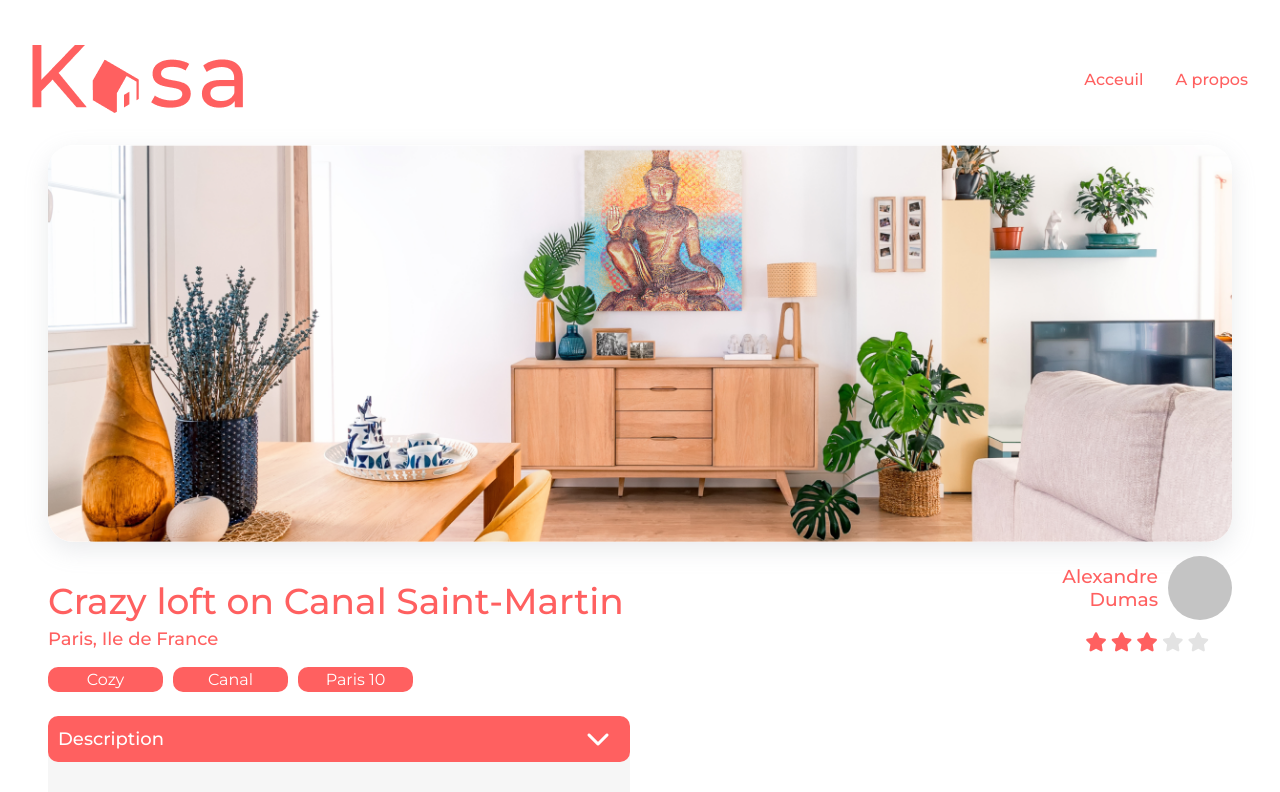
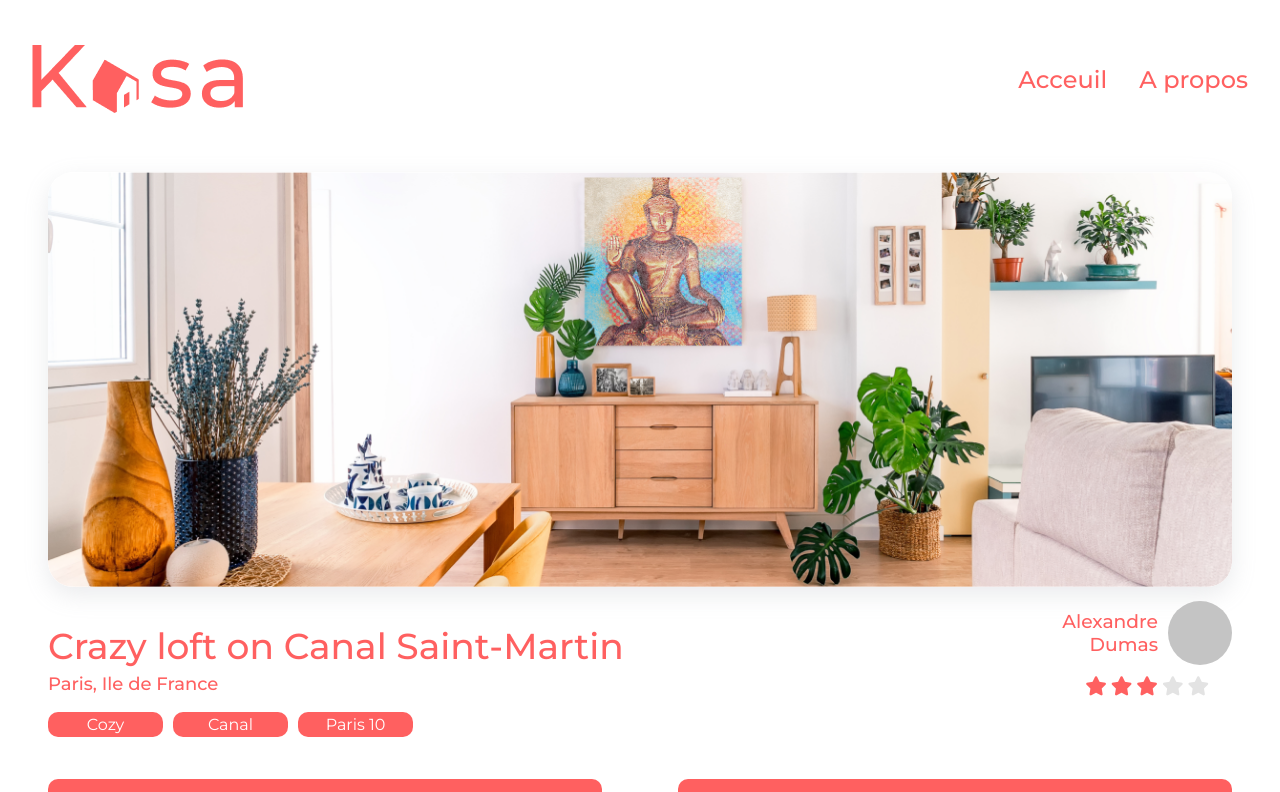
Before and after one commit to Babanlpz/Formation-Openclassrooms-Kasa_Projet_8, a React (Vite) app: page /flat in a window 1280 px wide. Shown: the top 792 px of the page. Built offline with nearby package versions, Linux system fonts and the light colour scheme; a web font is replaced by a local one.

Commit message:
FEAT components

```diff
--- /dev/null
+++ b/src/components/ApartmentBanner.jsx
@@ -0,0 +1,12 @@
+import React from 'react'
+import "./ApartmentBanner.scss"
+
+function ApartmentBanner () {
+  return (
+    <div className='apartment__banner'>
+        <img src='image2.png' alt='Image appartement' />
+    </div>
+  )
+}
+
+export default ApartmentBanner
--- /dev/null
+++ b/src/components/ApartmentBanner.scss
@@ -0,0 +1,11 @@
+@use "../scss/variables.scss" as *;
+
+.apartment__banner {
+    img {
+    margin-top: 27px;
+    width: 100%;
+    height: 415px;
+    box-shadow: rgba(149, 157, 165, 0.2) 0px 8px 24px;
+    border-radius: 25px;
+    }
+}
--- a/src/components/ApartmentDescription.jsx
+++ b/src/components/ApartmentDescription.jsx
@@ -3,7 +3,7 @@ import "./ApartmentDescription.scss";
 
 function ApartmentDescription() {
     return (
-        <div>
+
             <div className='apartment__description'>
                 <p className='description__header'>
                 <span>Description</span>
@@ -11,14 +11,7 @@ function ApartmentDescription() {
                 </p>
                 <p className='description__content'>Lorem ipsum dolor sit amet consectetur adipisicing elit. Iure, quia beatae facere sequi, saepe laboriosam illum nesciunt obcaecati rerum illo adipisci dolore distinctio ratione ea cum animi, quos commodi provident.</p>
             </div>
-            <div className='apartment__description'>
-                <p className='description__header'>
-                    <span>Équipements</span>
-                    <i class="fas fa-chevron-down"></i>
-                </p>
-                <p className='description__content'>Lorem ipsum dolor sit amet consectetur adipisicing elit. Iure, quia beatae facere sequi, saepe laboriosam illum nesciunt obcaecati rerum illo adipisci dolore distinctio ratione ea cum animi, quos commodi provident.</p>
-            </div>
-        </div>
+
     );
 }
 
--- a/src/components/ApartmentDescription.scss
+++ b/src/components/ApartmentDescription.scss
@@ -1,9 +1,7 @@
 @use "../scss/variables.scss" as *;
 
 .apartment__description {
-    width: 582px;
     margin-top: 24px;
-
     i {
         font-size: 24px;
         cursor: pointer;
@@ -21,6 +19,9 @@
         line-height: 26px;
         letter-spacing: 0em;
         text-align: left;
+            @media screen and (width <= 768px) {
+                margin-top: 13px;
+            }
         }
     .description__content {
         background-color: #F6F6F6;
@@ -31,4 +32,14 @@
         top: -3rem;
         z-index: -1;
     }
+
  }
+
+ .apartment__description__area {
+    display: flex;
+    gap: 76px;
+    @media screen and (width <= 768px){
+        flex-direction: column;
+        gap: 38px;
+    }
+}
--- /dev/null
+++ b/src/components/ApartmentHeader.jsx
@@ -0,0 +1,36 @@
+import React from 'react'
+import "./ApartmentHeader.scss"
+
+function ApartmentHeader() {
+  return (
+    <div className='apartment__header'>
+            <div className='apartment__title'>
+                <h1>Crazy loft on Canal Saint-Martin</h1>
+                <h2>Paris, Ile de France</h2>
+                <div className='apartment__tags'>
+                    <span>Cozy</span>
+                    <span>Canal</span>
+                    <span>Paris 10</span>
+                </div>
+            </div>
+            <div className='apartment__owner'>
+                <div className='apartment__owner__details'>
+                    <h3>
+                        <span>Alexandre</span>
+                        <span>Dumas</span>
+                    </h3>
+                    <div className='apartment__owner__badge'></div>
+                </div>
+                <div className='apartment__owner__stars'>
+                <span className='on'><i class="fa-solid fa-star"></i></span>
+                <span className='on'><i class="fa-solid fa-star"></i></span>
+                <span className='on'><i class="fa-solid fa-star"></i></span>
+                <span className='off'><i class="fa-solid fa-star"></i></span>
+                <span className='off'><i class="fa-solid fa-star"></i></span>
+                </div>
+            </div>
+        </div>
+  )
+}
+
+export default ApartmentHeader
--- /dev/null
+++ b/src/components/ApartmentHeader.scss
@@ -0,0 +1,88 @@
+@use "../scss/variables.scss" as *;
+
+.apartment-page {
+    color: $color-primary;
+    h1 {
+        font-family: 'Montserrat', sans-serif;
+        font-size: 36px;
+        font-weight: 500;
+        line-height: 51px;
+        letter-spacing: 0em;
+        text-align: left;
+        margin-top: 30px;
+    }
+    h2 {
+        font-family: 'Montserrat', sans-serif;
+        font-size: 18px;
+        font-weight: 500;
+        line-height: 26px;
+        letter-spacing: 0em;
+        text-align: left;
+        margin-top: -25px;
+    }
+
+    .apartment__header {
+        display: flex;
+        @media screen and (width <= 768px) {
+            display: block;
+            flex-direction: column;
+        }
+        .apartment__owner {
+            margin-left: auto;
+            @media screen and (width <= 768px) {
+                display: flex;
+                flex-direction: row-reverse;
+                justify-content: space-between;
+            }
+        }
+        .apartment__owner__details {
+            display: flex;
+            gap: 10px;
+        }
+        .apartment__owner__badge {
+            margin: auto;
+            height: 64px;
+            width: 64px;
+            border-radius: 50%;
+            background-color: $background-badge;
+        }
+        .apartment__owner__stars {
+            display: flex;
+            justify-content: center;
+            align-items: center;
+            gap: 4px;
+            * {
+                font-size: 1.2rem;
+            }
+            .on {
+                color: $color-primary;
+            }
+            .off {
+                color: #E3E3E3;
+            }
+        }
+
+        h3 {
+            display: flex;
+            flex-direction: column;
+            align-items: end;
+            font-weight: 500;
+        }
+    }
+
+    & .apartment__tags {
+        display: flex;
+        gap: 10px;
+        span {
+            display: flex;
+            justify-content: center;
+            align-items: center;
+            background-color: $color-primary;
+            color: $color-tertiary;
+            border-radius: 10px;
+            width: 115px;
+            height: 25px;
+        }
+    }
+
+}
--- a/src/components/Navbar.scss
+++ b/src/components/Navbar.scss
@@ -5,9 +5,14 @@
     gap: 2rem;
     align-items: center;
     color: $color-primary;
+    font-size: 24px;
     font-weight: 500;
     padding: 0 2rem;
     padding-top: 45px;
+    @media screen and (width <= 768px) {
+        text-transform: uppercase;
+        font-size: 12px;
+    }
 
     &__logo {
         margin-right: auto;
--- a/src/pages/ApartmentPage.jsx
+++ b/src/pages/ApartmentPage.jsx
@@ -1,6 +1,7 @@
 import React from "react"
 import ApartmentDescription from '../components/ApartmentDescription'
-import "./ApartmentPage.scss"
+import ApartmentBanner from "../components/ApartmentBanner"
+import ApartmentHeader from "../components/ApartmentHeader"
 
 
 
@@ -14,36 +15,11 @@ function ApartmentPage() {
   return (
     <div className='apartment-page'>
         <div>
-            <img src='image2.png' alt='Image appartement' />
+            <ApartmentBanner />
         </div>
-        <div className='apartment__header'>
-            <div className='apartment__title'>
-                <h1>Crazy loft on Canal Saint-Martin</h1>
-                <h2>Paris, Ile de France</h2>
-                <div className='apartment__tags'>
-                    <span>Cozy</span>
-                    <span>Canal</span>
-                    <span>Paris 10</span>
-                </div>
-            </div>
-            <div className='apartment__owner'>
-                <div className='apartment__owner__details'>
-                    <h3>
-                        <span>Alexandre</span>
-                        <span>Dumas</span>
-                    </h3>
-                    <div className='apartment__owner__badge'></div>
-                </div>
-                <div className='apartment__owner__stars'>
-                <span className='on'><i class="fa-solid fa-star"></i></span>
-                <span className='on'><i class="fa-solid fa-star"></i></span>
-                <span className='on'><i class="fa-solid fa-star"></i></span>
-                <span className='off'><i class="fa-solid fa-star"></i></span>
-                <span className='off'><i class="fa-solid fa-star"></i></span>
-                </div>
-            </div>
-        </div>
-        <div>
+           <ApartmentHeader />
+        <div className="apartment__description__area">
+            <ApartmentDescription />
             <ApartmentDescription />
         </div>
     </div>
--- a/src/pages/ApartmentPage.scss
+++ b/src/pages/ApartmentPage.scss
@@ -2,82 +2,4 @@
 
 .apartment-page {
     color: $color-primary;
-    h1 {
-        font-family: 'Montserrat', sans-serif;
-        font-size: 36px;
-        font-weight: 500;
-        line-height: 51px;
-        letter-spacing: 0em;
-        text-align: left;
-        margin-top: 30px;
-    }
-    h2 {
-        font-family: 'Montserrat', sans-serif;
-        font-size: 18px;
-        font-weight: 500;
-        line-height: 26px;
-        letter-spacing: 0em;
-        text-align: left;
-        margin-top: -25px;
-    }
-    img {
-        width: 100%;
-        box-shadow: rgba(149, 157, 165, 0.2) 0px 8px 24px;
-        border-radius: 25px;
-    }
-    .apartment__header {
-        display: flex;
-        .apartment__owner {
-            margin-left: auto;
-        }
-        .apartment__owner__details {
-            display: flex;
-            gap: 10px;
-        }
-        .apartment__owner__badge {
-            margin: auto;
-            height: 64px;
-            width: 64px;
-            border-radius: 50%;
-            background-color: $background-badge;
-        }
-        .apartment__owner__stars {
-            display: flex;
-            justify-content: center;
-            align-items: center;
-            gap: 4px;
-            * {
-                font-size: 1.2rem;
-            }
-            .on {
-                color: $color-primary;
-            }
-            .off {
-                color: #E3E3E3;
-            }
-        }
-
-        h3 {
-            display: flex;
-            flex-direction: column;
-            align-items: end;
-            font-weight: 500;
-        }
-    }
-
-    & .apartment__tags {
-        display: flex;
-        gap: 10px;
-        span {
-            display: flex;
-            justify-content: center;
-            align-items: center;
-            background-color: $color-primary;
-            color: $color-tertiary;
-            border-radius: 10px;
-            width: 115px;
-            height: 25px;
-        }
-    }
-
 }
```
